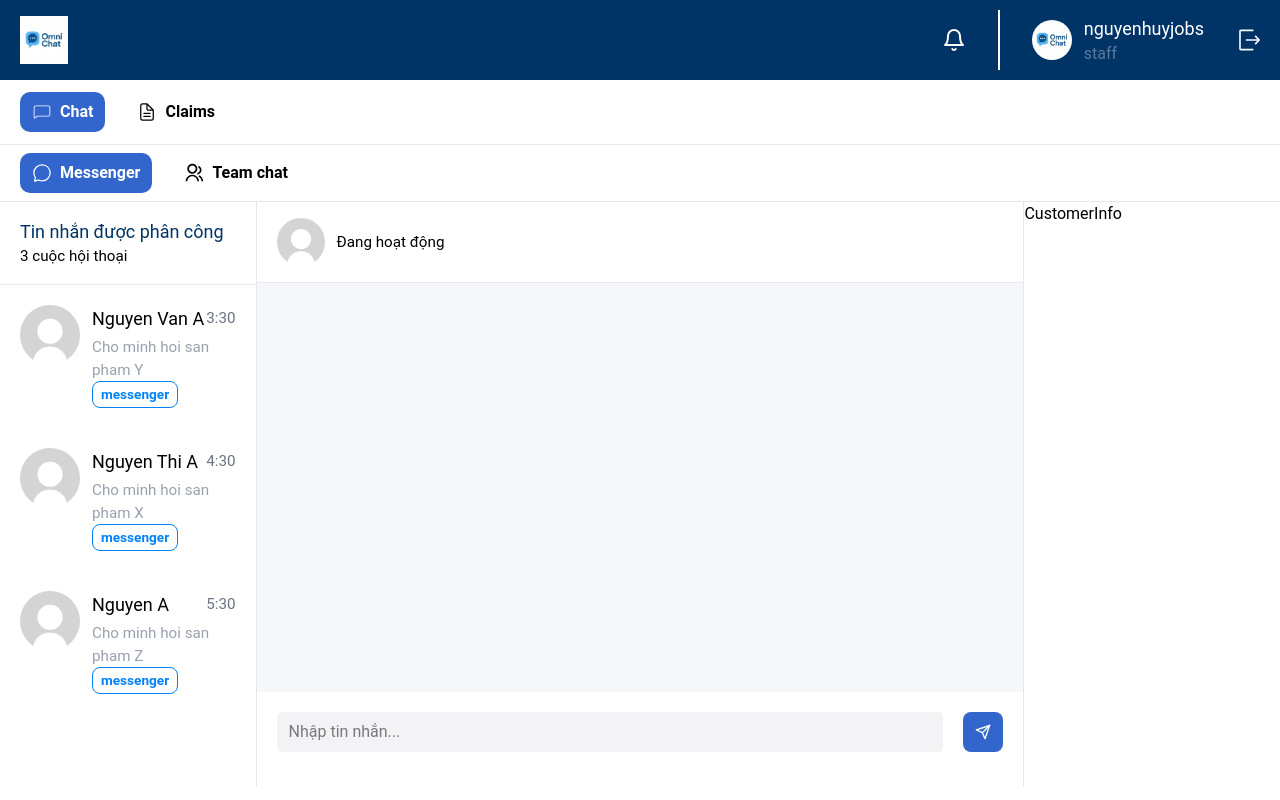
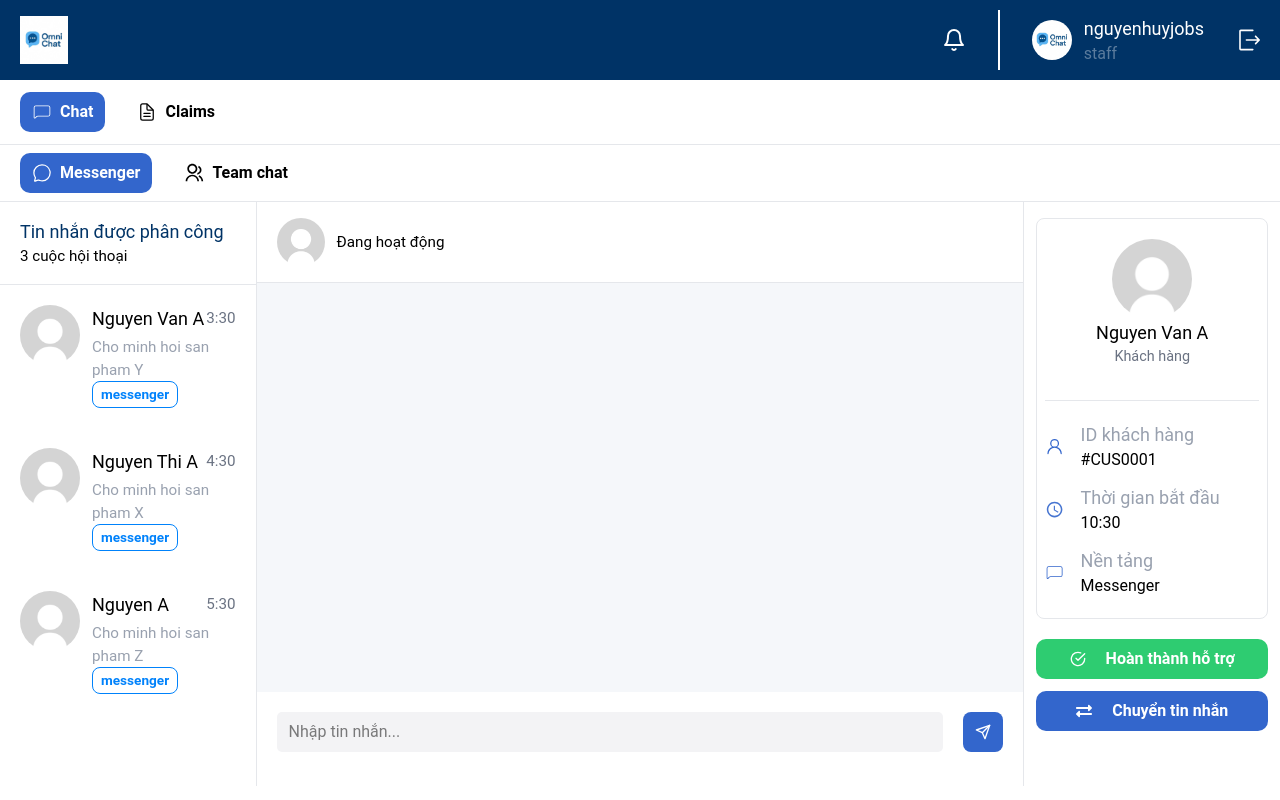
Before and after one commit to huynguyenj/omni-chat-web, a React (Vite) app: page /chat in a window 1280 px wide. Built offline with nearby package versions, Linux system fonts and the light colour scheme.

Commit message:
chat-page/huy: finish customer info and custom popup

```diff
--- /dev/null
+++ b/src/components/ui/popup/PopupBasic.tsx
@@ -0,0 +1,27 @@
+import type { PropsWithChildren } from 'react'
+import { IoIosClose } from 'react-icons/io'
+import { motion } from 'motion/react'
+type PopupProps = PropsWithChildren & {
+  title: string
+  onClose: () => void
+}
+
+export default function PopupBasic({ onClose, title, children }: PopupProps) {
+  return (
+    <div className="minn-h-screen min-w-screen absolute inset-0 backdrop-blur-none bg-black/50 flex items-center justify-center">
+      <motion.div
+        initial = {{ scale: 0, opacity: 0 }}
+        animate = {{ scale: 1, opacity: 1 }}
+        exit={{ scale: 0, opacity: 0 }}
+        className="min-w-[25%] min-h-[45%] bg-white px-5 py-5 rounded-xl relative">
+        <p className="text-sm-body-desktop font-semibold text-primary">{title}</p>
+        <div className="absolute top-4 right-4 cursor-pointer active:border active:border-gray-400 rounded-lg" onClick={onClose}>
+          <IoIosClose className="text-xl-body-desktop"/>
+        </div>
+        <div>
+          {children}
+        </div>
+      </motion.div>
+    </div>
+  )
+}
--- a/src/features/chat/components/CustomerInfo.tsx
+++ b/src/features/chat/components/CustomerInfo.tsx
@@ -1,7 +1,59 @@
-import React from 'react'
+import Avatar from '@/assets/avatar-sample.jpg'
+import { GoPerson } from 'react-icons/go'
+import { IoMdTime } from 'react-icons/io'
+import { CiChat1 } from 'react-icons/ci'
+import { FiCheckCircle } from 'react-icons/fi'
+import { FaExchangeAlt } from 'react-icons/fa'
 
 export default function CustomerInfo() {
   return (
-    <div>CustomerInfo</div>
+    <div className='px-3 py-4'>
+      <div className='border border-gray-200 rounded-lg px-2 py-5'>
+        <div className='flex flex-col justify-center items-center'>
+          <img src={Avatar} alt="avatar" className='w-20 h-20 rounded-full'/>
+          <div>
+            <p className='text-sm-body-desktop text-center'>Nguyen Van A</p>
+            <p className='text-[0.9rem] text-gray-500 text-center'>Khách hàng</p>
+          </div>
+        </div>
+        <hr className='text-gray-200 mt-8'/>
+        <div className='mt-5'>
+          <div className='flex items-center gap-4'>
+            <GoPerson className='text-secondary
+             text-[1.2rem]'/>
+            <div>
+              <p className='text-sm-body-desktop text-gray-400'>ID khách hàng</p>
+              <p className='text-[1rem]'>#CUS0001</p>
+            </div>
+          </div>
+          <div className='flex items-center gap-4 my-3'>
+            <IoMdTime className='text-secondary
+             text-[1.2rem]'/>
+            <div>
+              <p className='text-sm-body-desktop text-gray-400'>Thời gian bắt đầu</p>
+              <p className='text-[1rem]'>10:30</p>
+            </div>
+          </div>
+          <div className='flex items-center gap-4'>
+            <CiChat1 className='text-secondary
+             text-[1.2rem]'/>
+            <div>
+              <p className='text-sm-body-desktop text-gray-400'>Nền tảng</p>
+              <p className='text-[1rem]'>Messenger</p>
+            </div>
+          </div>
+        </div>
+      </div>
+      <div className='my-5 flex flex-col gap-3'>
+        <button className='bg-green-accent py-2 px-5 flex items-center  justify-center gap-5 text-white font-bold rounded-[10px] w-full hover:bg-green-hover'>
+          <FiCheckCircle/>
+          <p>Hoàn thành hỗ trợ</p>
+        </button>
+        <button className='bg-secondary py-2 px-5 flex items-center justify-center gap-5 text-white font-bold rounded-[10px] w-full hover:bg-secondary-hover'>
+          <FaExchangeAlt/>
+          <p>Chuyển tin nhắn</p>
+        </button>
+      </div>
+    </div>
   )
 }
--- a/src/index.css
+++ b/src/index.css
@@ -10,7 +10,8 @@
       --light-blue: #5B7C9D;
       --graphite: #F5F7FA;
       --green-accent: #2ECC71;
-
+      --green-hover: #27AE60;
+      --secondary-hover:#2952A3;
       /*foreground*/
 
       --foreground: #0F0E0E;
@@ -45,6 +46,9 @@
       --color-primary: var(--primary);
       --color-secondary: var(--secondary);
       --color-light-secondary: var(--light-secondary);
+      --color-green-accent: var(--green-accent);
+      --color-green-hover: var(--green-hover);
+      --color-secondary-hover: var(--secondary-hover);
       --color-foreground: var(--foreground);
       --color-foreground-light-blue: var(--light-blue);
       --color-foreground-secondary: var(--foreground-secondary);
```
